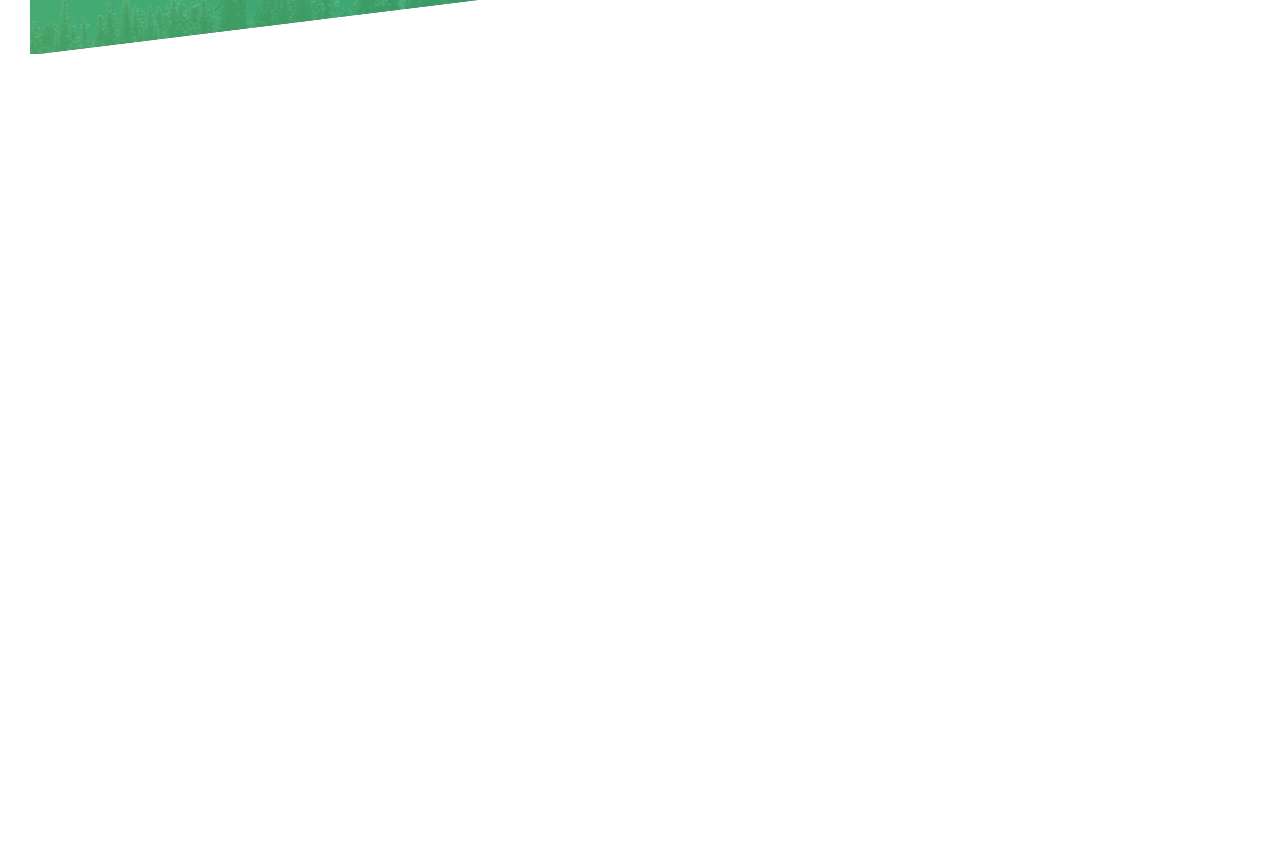
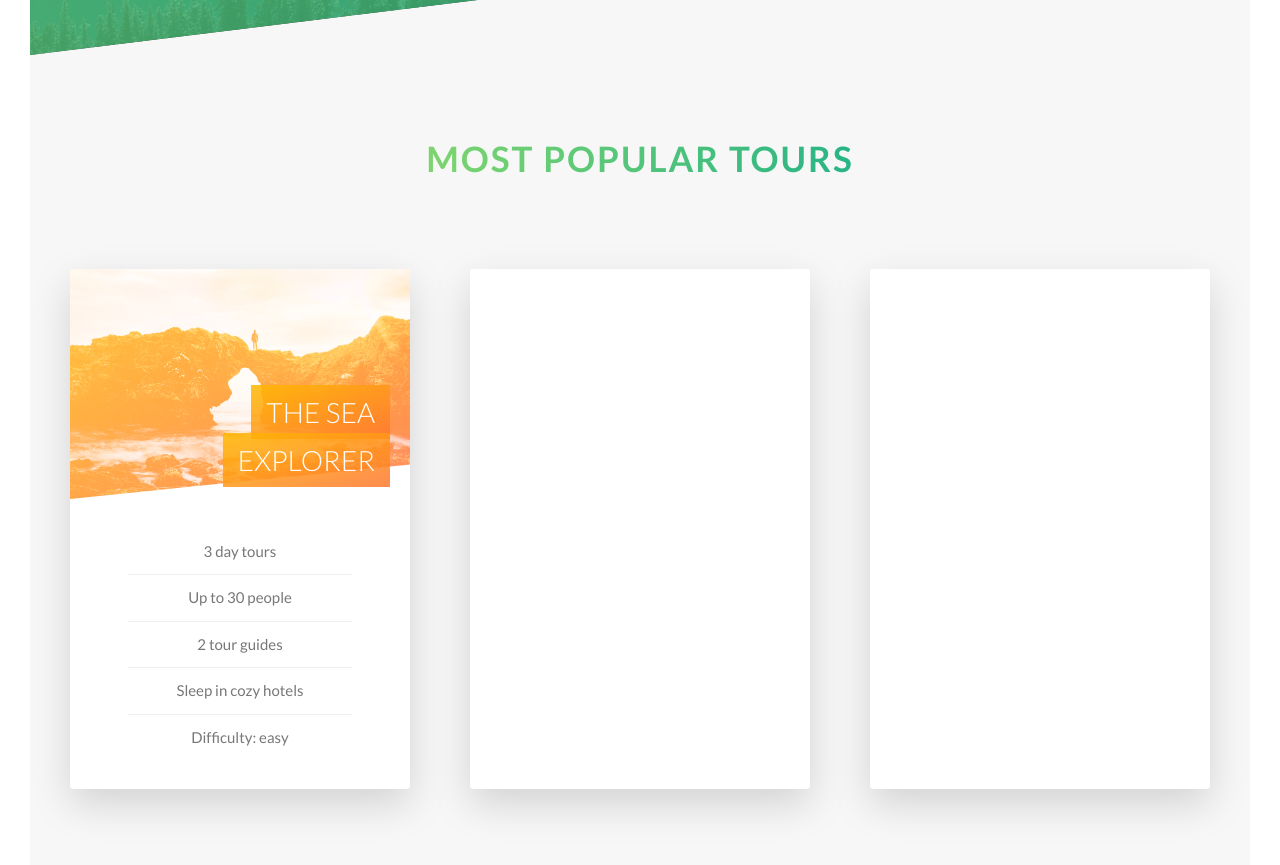
Before and after one commit to PadamSandhu/outdoor-tour-website, a React app: page / in a window 1280 px wide. Shown: the part 2400-3265 px from the top of the page. Before the commit the page ends 2454 px from the top, so only its background shows below. Built offline with nearby package versions, Linux system fonts and the light colour scheme.

Commit message:
Rotating card front part finished

```diff
--- /dev/null
+++ b/src/components/common/card.js
@@ -0,0 +1,28 @@
+import React from 'react';
+
+export default function Card(props) {
+  const customClass = props.customClass ? props.customClass : '';
+  return (
+    <div className="card">
+      <div className={`card__side card__side--front card__side--front--${customClass}`}>
+        <div className={`card__picture card__picture--${customClass}`}>&nbsp;</div>
+
+        <h4 className="card__heading">
+          <span className={`card__heading-span card__heading-span--${customClass}`}>
+            {props.frontCard.heading ? props.frontCard.heading : ''}
+          </span>
+        </h4>
+
+        <div className="card__details">
+          <ul>
+            {props.frontCard.descList
+              ? props.frontCard.descList.map((data, id) => <li key={id.toString()}>{data}</li>)
+              : null}
+          </ul>
+        </div>
+      </div>
+
+      <div className={`card__side card__side--back card__side--back--${customClass}`}>Back</div>
+    </div>
+  );
+}
--- a/src/components/home/about.js
+++ b/src/components/home/about.js
@@ -1,7 +1,7 @@
 import React from "react";
 import Composition from "./composition";
-import Section from "./section";
-
+import Features from "./features";
+import Tours from "./tours";
 export const About = () => {
   return (
     <main className="about">
@@ -43,7 +43,8 @@ export const About = () => {
           </div>
         </div>
       </section>
-      <Section />
+      <Features />
+      <Tours />
     </main>
   ); // just to tell search engines that this is the main section
 };
--- a/src/components/home/section.js
+++ b/src/components/home/features.js
@@ -1,6 +1,6 @@
 import React from "react";
 
-export default function Section() {
+export default function Features() {
   return (
     <section className="section-features">
       <div className="row">
--- /dev/null
+++ b/src/components/home/tours.js
@@ -0,0 +1,30 @@
+import React from 'react';
+import Card from '../common/card';
+
+export default function Tours() {
+  return (
+    <section className="section-tours">
+      <div className="u-center-text u-margin-bottom-big">
+        <h2 className="heading-secondary">Most popular tours</h2>
+      </div>
+
+      <div className="row">
+        <div className="col-1-of-3">
+          <Card
+            customClass="card-1"
+            frontCard={{
+              heading: 'the sea explorer',
+              descList: ['3 day tours', 'Up to 30 people', '2 tour guides', 'Sleep in cozy hotels', 'Difficulty: easy']
+            }}
+          />
+        </div>
+        <div className="col-1-of-3">
+          <Card customClass="card-2" frontCard={{ heading: 'the sea explorer' }} />
+        </div>
+        <div className="col-1-of-3">
+          <Card customClass="card-3" frontCard={{ heading: 'the sea explorer' }} />
+        </div>
+      </div>
+    </section>
+  );
+}
--- a/src/styles/abstracts/_variables.scss
+++ b/src/styles/abstracts/_variables.scss
@@ -2,8 +2,17 @@
 $color-primary: #55c57a;
 $color-primary-light: #7ed56f;
 $color-primary-dark: #28b485;
+
+$color-secondary-light: #ffb900;
+$color-secondary-dark: #ff7730;
+
+$color-tertiary-light: #2998ff;
+$color-tertiary-dark: #5643fa;
+
 $color-grey-light-1: #f7f7f7;
+$color-grey-light-2: #eee;
 $color-grey-dark: #777;
+
 $color-white: #fff;
 $color-black: #000;
 
--- /dev/null
+++ b/src/styles/components/common/_card.scss
@@ -0,0 +1,118 @@
+.card {
+  perspective: 150rem;
+  -moz-perspective: 150rem; // To make this property work in firefox
+  position: relative;
+  height: 52rem; // This was required because the parent lost height when we took it out of the flow by using absolute position
+
+  &__side {
+    height: 52rem;
+    transition: all 0.8s ease;
+
+    // So the cards are together
+    position: absolute;
+    top: 0;
+    left: 0;
+    width: 100%;
+
+    backface-visibility: hidden; // we will not be able to see the back part
+
+    border-radius: 3px;
+    overflow: hidden; // So image is overflowing on the corner , this option on parent will hide any overflow image
+    box-shadow: 0 1.5rem 4rem rgba($color: $color-black, $alpha: 0.15);
+
+    // position: relative;
+
+    &--front {
+      background-color: $color-white;
+    }
+
+    &--back {
+      transform: rotateY(180deg); // When we leave we want back to be flipped
+
+      // Custom Code for Cards
+
+      &--card-1 {
+        background-image: linear-gradient(to right bottom, $color-secondary-light, $color-secondary-dark);
+      }
+    }
+  }
+
+  &:hover &__side--front {
+    // When card is hovered card side is transformed
+    // This only applies to the front side
+    transform: rotateY(-180deg);
+  }
+
+  &:hover &__side--back {
+    // When card is hovered card side is transformed
+    // This only applies to the front side
+    transform: rotateY(0deg); // When we go to the front card it's going to be 0deg rot (So we can see the code)
+  }
+
+  // This is for Front end styling
+  &__picture {
+    background-size: cover;
+    height: 23rem;
+    -webkit-clip-path: polygon(
+      0 0,
+      100% 0,
+      100% 85%,
+      0 100%
+    ); // Adding this so this can be supported by all the browsers
+    clip-path: polygon(0 0, 100% 0, 100% 85%, 0 100%);
+
+    &--card-1 {
+      background-image: linear-gradient(to right bottom, $color-secondary-light, $color-secondary-dark),
+        url(./assets/img/nat-5.jpg);
+      // We can blend two images or an image and gradient;
+      background-blend-mode: screen; // This property doesn't work with IE
+    }
+  }
+
+  &__heading {
+    font-size: 2.8rem;
+    font-weight: 300;
+    text-transform: uppercase;
+    text-align: right;
+    color: $color-white;
+    // We want this to be at the top so use absolute
+    position: absolute;
+    top: 12rem;
+    right: 2rem;
+    width: 75%;
+  }
+
+  &__heading-span {
+    padding: 1rem 1.5rem;
+    -webkit-box-decoration-break: clone; // To make this work on
+    box-decoration-break: clone; // This will add padding to the second line of span
+
+    &--card-1 {
+      background-image: linear-gradient(
+        to right bottom,
+        rgba($color-secondary-light, 0.85),
+        rgba($color-secondary-dark, 0.85)
+      );
+    }
+  }
+
+  &__details {
+    padding: 3rem;
+
+    ul {
+      list-style: none;
+      width: 80%;
+      margin: 0 auto; // As we are centering block element within a block element this is the simplest way to center
+
+      li {
+        text-align: center;
+        font-size: 1.5rem;
+        padding: 1rem;
+
+        &:not(:last-child) {
+          border-bottom: 1px solid $color-grey-light-2;
+        }
+      }
+    }
+  }
+}
--- a/src/styles/components/home/_about.scss
+++ b/src/styles/components/home/_about.scss
@@ -21,3 +21,9 @@
     transform: skewY(7deg);
   }
 }
+
+.section-tours {
+  background-color: $color-grey-light-1;
+  padding: 25rem 0 50rem 0;
+  margin-top: -10rem;
+}
--- a/src/styles/components/home/__section.scss
+++ b/src/styles/components/home/_features.scss
@@ -1,3 +1,19 @@
+.section-features {
+  padding: 20rem 0;
+  background-image: linear-gradient(to right bottom, rgba($color-primary-light, 0.8), rgba($color-primary-dark, 0.8)),
+    url(./assets/img/nat-4.jpg);
+  background-size: cover; // it will try to fit element to the width of the box
+  background-position: top; // This will not chop image on the
+
+  transform: skewY(-7deg); // Skew parent component and skew back all the child components back
+
+  & > * {
+    // This will select only direct child of this section-feature
+
+    transform: skewY(7deg);
+  }
+}
+
 .feature-box {
   background-color: rgba($color: $color-white, $alpha: 0.8);
   font-size: 1.5rem;
--- /dev/null
+++ b/src/styles/components/home/_tours.scss
@@ -0,0 +1,5 @@
+.section-tours {
+  background-color: $color-grey-light-1;
+  padding: 25rem 0 50rem 0;
+  margin-top: -10rem;
+}
--- a/src/styles/index.scss
+++ b/src/styles/index.scss
@@ -14,8 +14,10 @@
 @import "components/header/index";
 @import "components/common/button";
 @import "components/common/composition";
+@import "components/common/card";
 @import "components/home/about";
-@import "components/home/_section";
+@import "components/home/features";
+@import "components/home/tours";
 
 .App {
   padding: 3rem;
```
